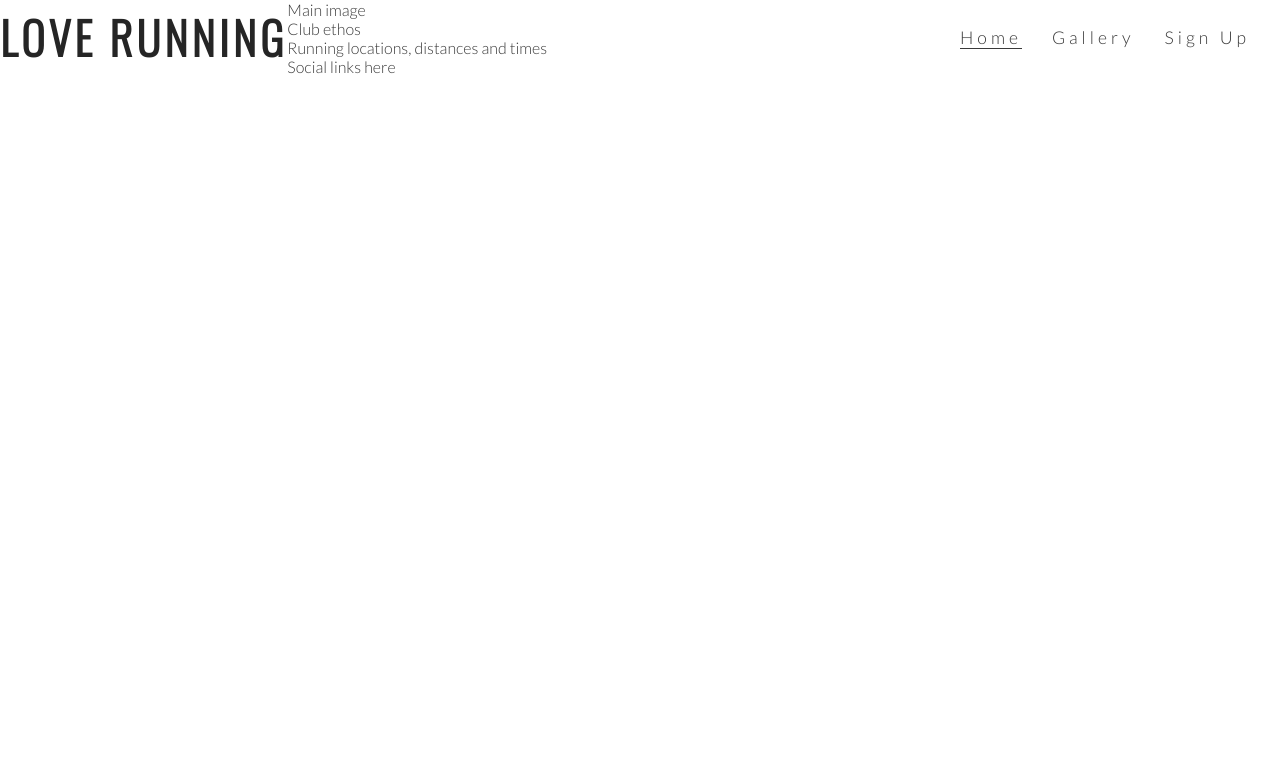
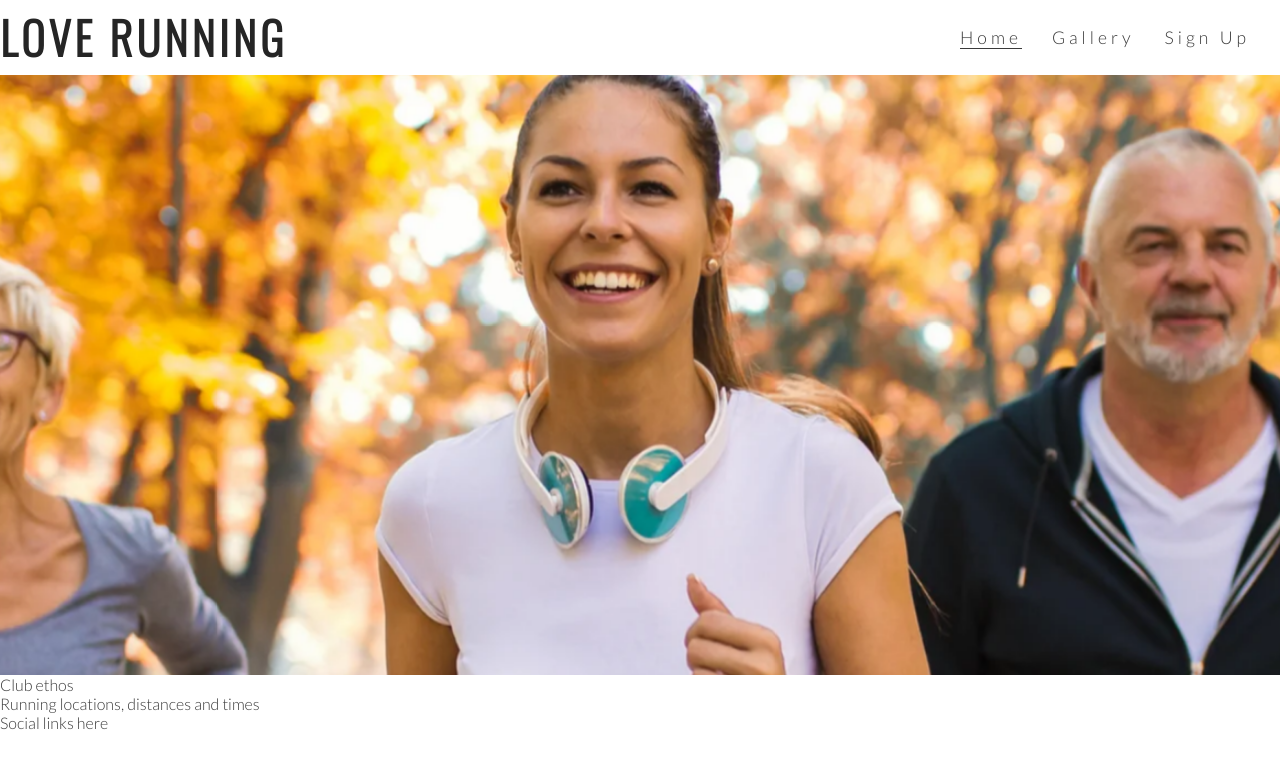
Before and after one commit to CodeConnoisseur74/love-running, a plain HTML site: page index.html in a window 1280 px wide. Drawn offline with nearby package versions, Linux system fonts and the light colour scheme.

Commit message:
Add hero image and animation for zoom

```diff
--- a/assets/css/style.css
+++ b/assets/css/style.css
@@ -55,3 +55,34 @@ h1, h2 {
 .active {
     border-bottom: 1px solid #3a3a3a;
 }
+
+/* hero image */
+
+#hero-outer {
+    height: 600px;
+    width: 100%;
+    overflow: hidden;
+}
+
+#hero-image {
+    height: 600px;
+    width: 100%;
+    background: url('../images/hero-image.webp') no-repeat center center;
+
+    /* animates zoom effect on loading page */
+    animation-name: hero-zoom;
+    animation-duration: 5s;
+    animation-fill-mode: forwards;
+}
+
+/* creates the level of zoom for hero image */
+
+@keyframes hero-zoom {
+    from{
+        transform: scale(1);
+    }
+    to{
+        transform: scale(1.1);
+    }
+
+}
--- a/index.html
+++ b/index.html
@@ -17,8 +17,8 @@
         <a href="index.html">
             <h1 id="logo">Love Running</h1>
         </a>
-        <nav id="menu">
-            <ul>
+        <nav>
+            <ul id="menu">
                 <li>
                     <a href="#">Sign Up</a>
                 </li>
@@ -31,8 +31,8 @@
             </ul>
         </nav>
     </header>
-    <section>
-        Main image
+    <section id="hero-outer">
+        <div id="hero-image"></div>
     </section>
     <section>
         Club ethos
```
Also changed, not shown: assets/images/hero-image.webp (added).
